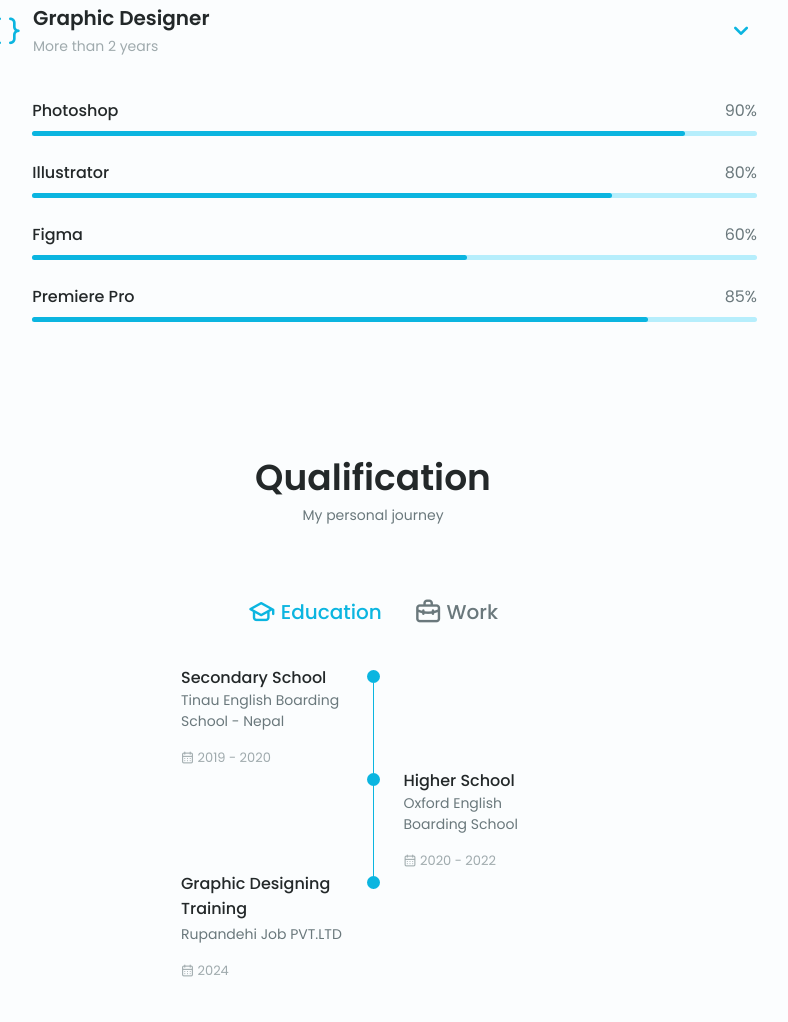
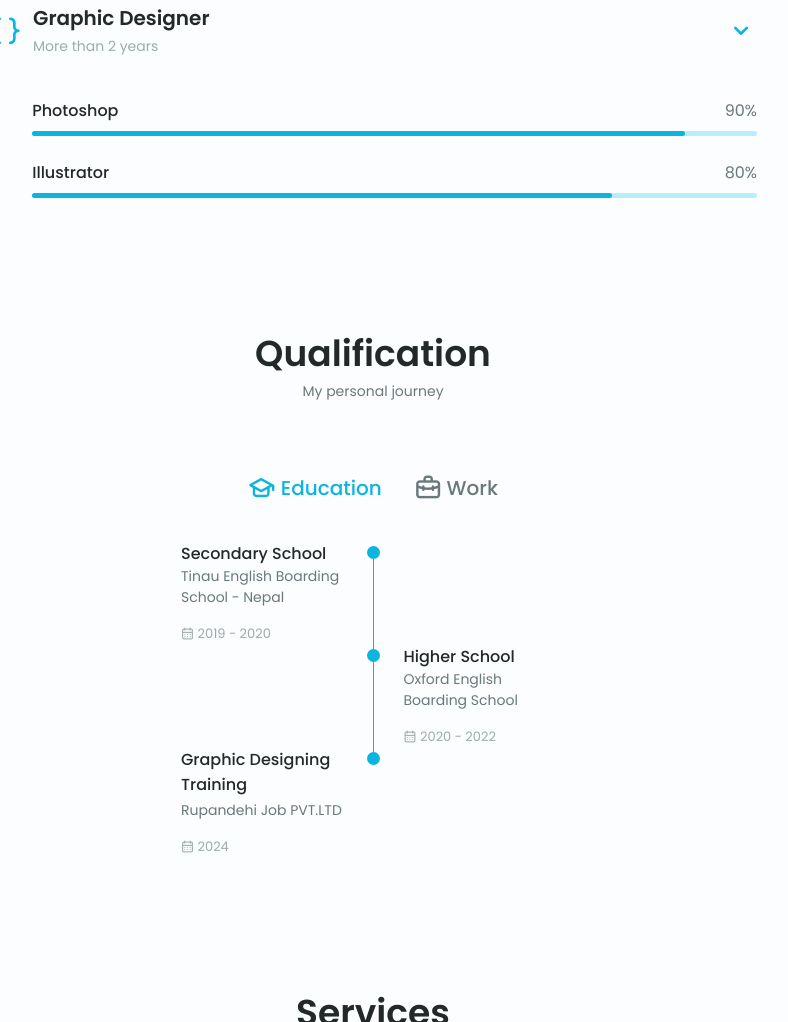
Before and after one commit to Sandeep-lohoni/portfolio_saurav, a plain HTML site: page index.html in a window 1280 px wide. Shown: the part 1625-2647 px from the top of the page, without its empty margins (267-1055 px from the left). Drawn offline with nearby package versions, Linux system fonts and the light colour scheme.

Commit message:
remove figma and premeire pro

```diff
--- a/index.html
+++ b/index.html
@@ -196,25 +196,6 @@
                                 </div>
                             </div>
 
-                            <div class="skills__data">
-                                <div class="skills__titles">
-                                    <h3 class="skills__name">Figma</h3>
-                                    <span class="skills__number">60%</span>
-                                </div>
-                                <div class="skills__bar">
-                                    <span class="skills__percentage skills__js"></span>
-                                </div>
-                            </div>
-
-                            <div class="skills__data">
-                                <div class="skills__titles">
-                                    <h3 class="skills__name">Premiere Pro</h3>
-                                    <span class="skills__number">85%</span>
-                                </div>
-                                <div class="skills__bar">
-                                    <span class="skills__percentage skills__react"></span>
-                                </div>
-                            </div>
                         </div>
                     </div>
                 </div>
```
